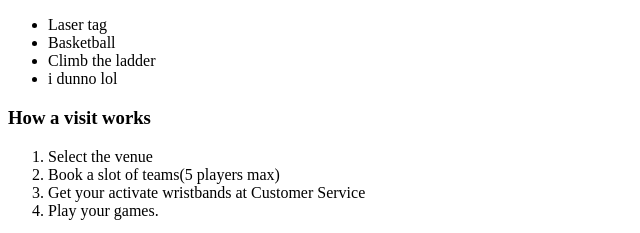
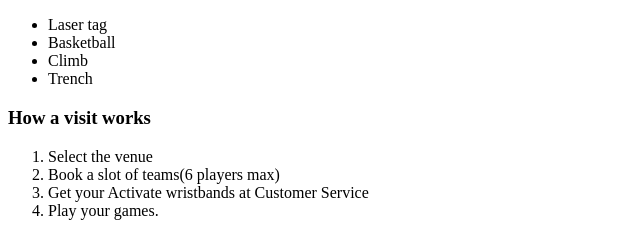
Before and after one commit to Remi-taichou/activate-arcade-site, a plain HTML site: page website1/games.html in a window 1280 px wide. Shown: the part 486-719 px from the top of the page, 0-640 px from the left. Drawn offline with Linux system fonts and the light colour scheme.

Commit message:
working on games

```diff
--- a/website1/games.html
+++ b/website1/games.html
@@ -16,27 +16,27 @@
         <h2>Games</h2>
         <p>intro</p>
         <img src = "images/games.jpg"
-        width= "300" height="240" alt="Barrage game at Activate">
+        width="300" height="240" alt="Barrage game at Activate">
 
-        <h3>Games you can play</h4>
+        <h3>Games you can play</h3>
         <ul>
             <li>Laser tag</li>
             <li>Basketball</li>
-            <li>Climb the ladder</li>
-            <li>i dunno lol</li>
+            <li>Climb</li>
+            <li>Trench</li>
         </ul>
 
-        <h3>How a visit works</h4>
+        <h3>How a visit works</h3>
         <ol>
             <li>Select the venue</li>
-            <li>Book a slot of teams(5 players max)</li>
-            <li>Get your activate wristbands at Customer Service</li>
+            <li>Book a slot of teams(6 players max)</li>
+            <li>Get your Activate wristbands at Customer Service</li>
             <li>Play your games.</li>
         </ol>
 
 
-    <p>Testimony Charles</p>
-    <p>CS 2060 Assignment 1</p>
+<p>Testimony Charles</p>
+<p>CS 2060 Assignment 1</p>
 
     </body>
 
```
